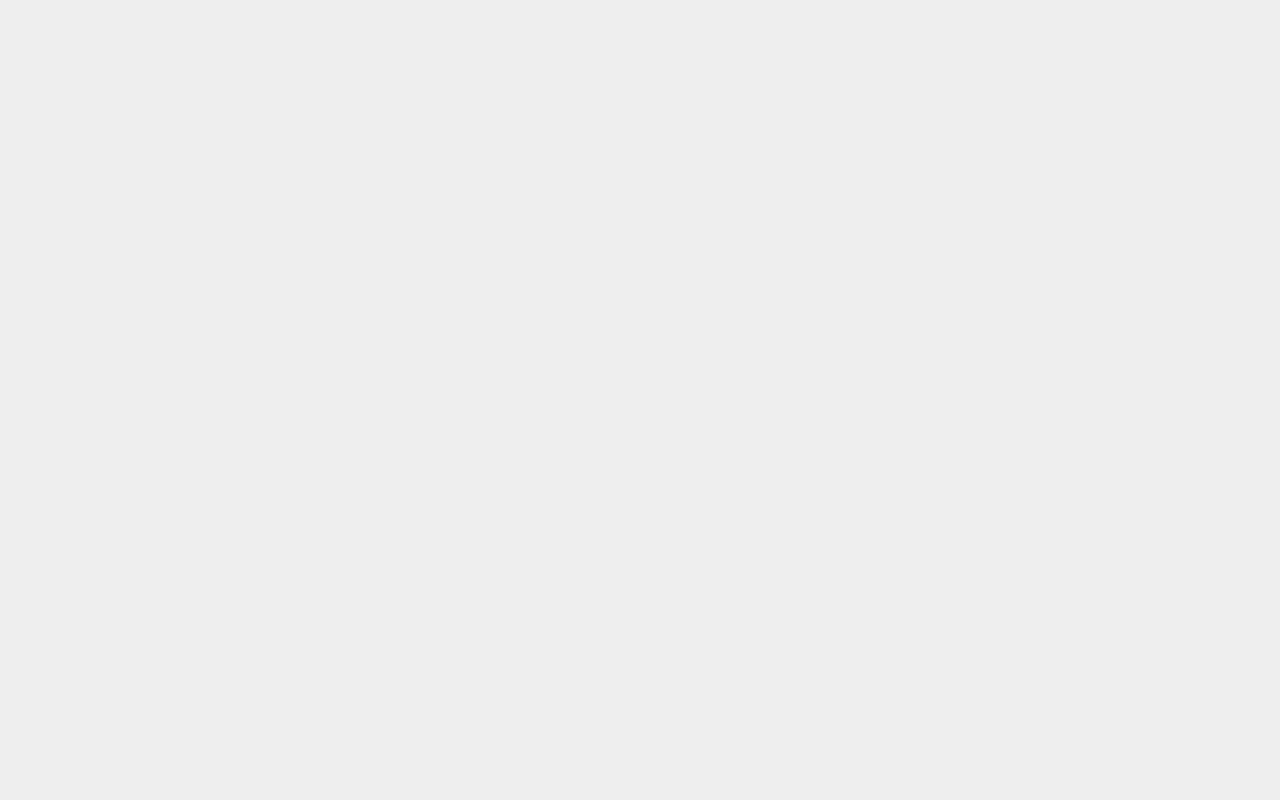
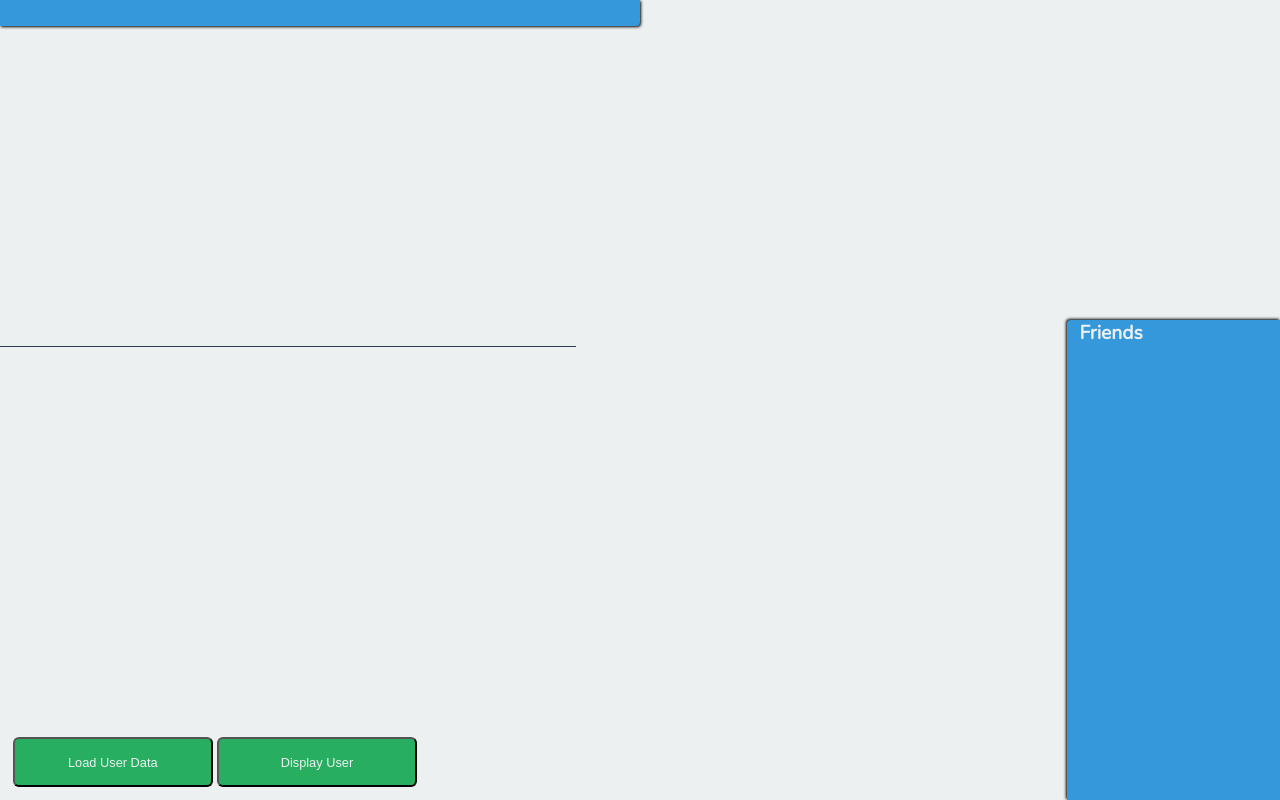
Before and after one commit to Ziv22/userPage-API-Project-Student, a plain HTML site: page index.html in a window 1280 px wide. Drawn offline with nearby package versions, Linux system fonts and the light colour scheme.

Commit message:
adding back template html

```diff
--- a/index.html
+++ b/index.html
@@ -12,7 +12,23 @@
 </head>
 
 <body>
-
+    <div class="container">
+        <div class="buttons">
+            <button>Load User Data</button>
+            <button>Display User</button>
+        </div>
+        <div class="user-container"></div>
+        <div class="quote-container"></div>
+        <div class="content-container">
+            <div class="pokemon-container"></div>
+            <div class="meat-container"></div>
+        </div>
+        <div class="friends">
+            <h4>Friends</h4>
+            <div class="friends-container">
+            </div>
+        </div>
+    </div>
 </body>
 
 </html>
```
